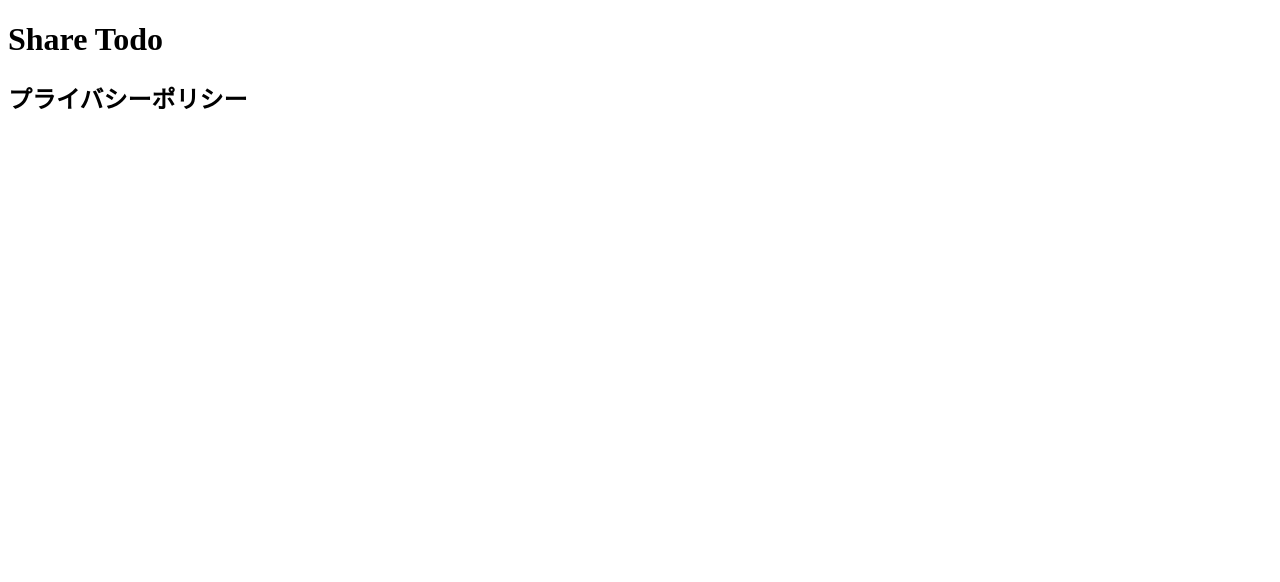
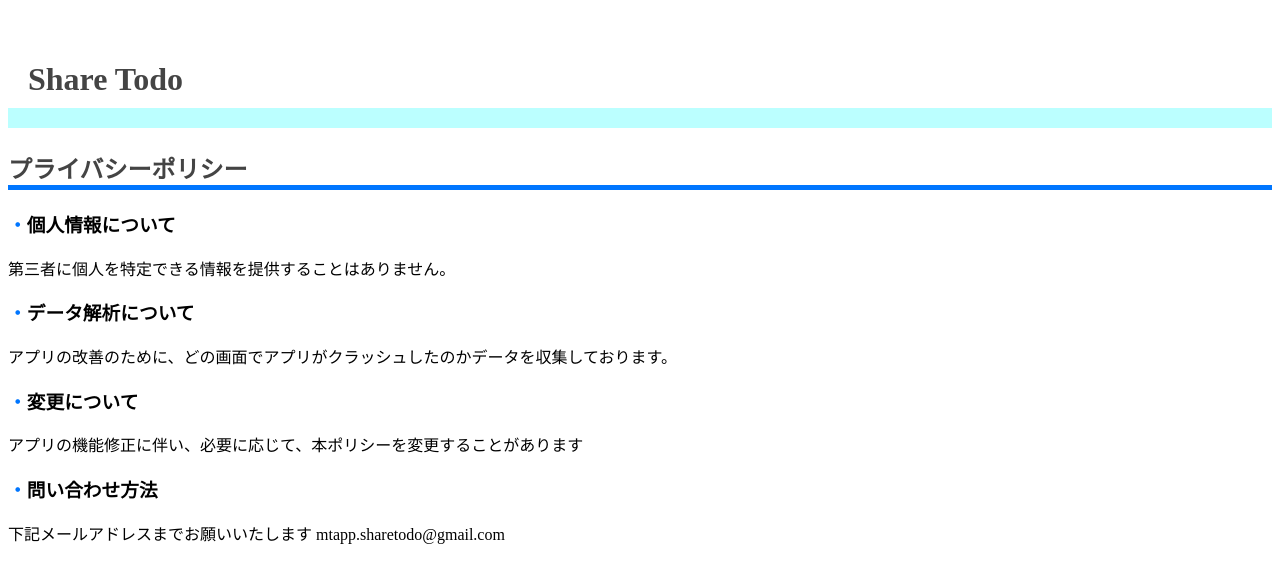
Before and after one commit to sharetodo-app/privacyPolicy, a plain HTML site: page docs/index.html in a window 1280 px wide. Drawn offline with Linux system fonts and the light colour scheme.

Commit message:
edit privacy policy

```diff
--- /dev/null
+++ b/docs/css/style.css
@@ -0,0 +1,13 @@
+h1,h2{
+    color: #444444;
+}
+.title-font{
+    border-bottom:solid 20px#BBFFFF;
+    padding:40px 0 10px 20px;
+}
+.subtitle-font{
+    border-bottom: solid 5px #0076ff;
+}
+span{
+    color: #0076ff;
+}
--- a/docs/index.html
+++ b/docs/index.html
@@ -1,14 +1,31 @@
 <!DOCTYPE html>
-<html>
+<html lang="ja">
 
 <head>
   <meta charset="utf-8">
+  <meta name="viewport"
+    content="width=device-width, user-scalable=no, initial-scale=1.0, maximum-scale=1.0, minimum-scale=1.0">
+  <link rel="stylesheet" href="css/style.css">
   <title>Share Todo</title>
 </head>
 
 <body>
-  <h1>Share Todo</h1>
-  <h2>プライバシーポリシー</h2>
+  <h1 class="title-font">Share Todo</h1>
+  <h2 class="subtitle-font">プライバシーポリシー</h2>
+
+
+  <h3><span>・</span>個人情報について</h3>
+  第三者に個人を特定できる情報を提供することはありません。
+
+  <h3><span>・</span>データ解析について</h3>
+  アプリの改善のために、どの画面でアプリがクラッシュしたのかデータを収集しております。
+
+  <h3><span>・</span>変更について</h3>
+  アプリの機能修正に伴い、必要に応じて、本ポリシーを変更することがあります
+
+  <h3><span>・</span>問い合わせ方法</h3>
+  下記メールアドレスまでお願いいたします
+  mtapp.sharetodo@gmail.com
 
 </body>
 
```
Also changed, not shown: index.html (deleted, +0 -15 lines).
